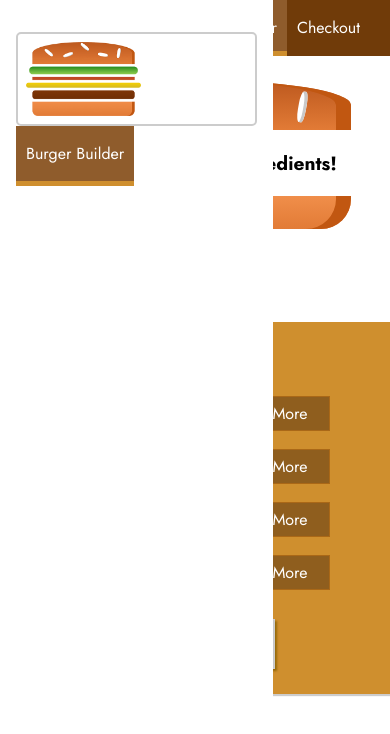
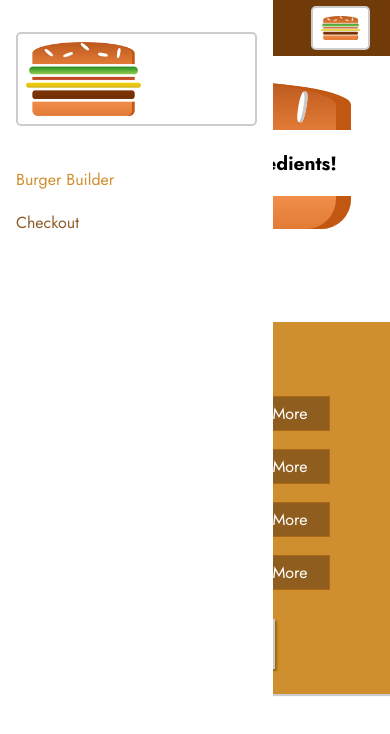
Before and after one commit to hendraaagil/burger-builder, a React (Create React App) app: page / in a window 390 px wide. Shown: the top 734 px of the page. Built offline with nearby package versions, Linux system fonts and the light colour scheme.

Commit message:
More about Responsive Adjustments

```diff
--- a/src/components/Navigation/NavItems/NavItem/NavItem.module.css
+++ b/src/components/Navigation/NavItems/NavItem/NavItem.module.css
@@ -1,20 +1,40 @@
+.NavItem {
+  display: block;
+  box-sizing: border-box;
+  margin: 10px 0;
+  width: 100%;
+}
+
+.NavItem a {
+  display: block;
+  box-sizing: border-box;
+  width: 100%;
+  text-decoration: none;
+  color: #8f5c2c;
+  transition: all 0.3s;
+}
+
+.NavItem a:hover,
+.NavItem a:active,
+.NavItem a.active {
+  color: #cf8f2e;
+}
+
+@media (min-width: 500px) {
   .NavItem {
     display: flex;
     align-items: center;
     box-sizing: border-box;
     margin: 0;
+    width: auto;
     height: 100%;
   }
 
   .NavItem a {
-  display: block;
-  box-sizing: border-box;
     padding: 16px 10px;
     height: 100%;
-  text-decoration: none;
     color: #fff;
     border-bottom: 5px solid transparent;
-  transition: all 0.3s;
   }
 
   .NavItem a:hover,
@@ -24,3 +44,4 @@
     color: #fff;
     border-bottom: 5px solid #cf8f2e;
   }
+}
--- a/src/components/Navigation/NavItems/NavItems.module.css
+++ b/src/components/Navigation/NavItems/NavItems.module.css
@@ -1,8 +1,15 @@
 .NavItems {
   display: flex;
   align-items: center;
+  flex-flow: column;
   margin: 0;
   padding: 0;
   height: 100%;
   list-style: none;
 }
+
+@media (min-width: 500px) {
+  .NavItems {
+    flex-flow: row;
+  }
+}
--- a/src/components/Navigation/SideDrawer/SideDrawer.module.css
+++ b/src/components/Navigation/SideDrawer/SideDrawer.module.css
@@ -27,5 +27,6 @@
 }
 
 .Logo {
+  margin-bottom: 32px;
   height: 12%;
 }
--- a/src/components/Navigation/Toolbar/Toolbar.js
+++ b/src/components/Navigation/Toolbar/Toolbar.js
@@ -10,7 +10,7 @@
     <div className={styles.Logo}>
       <Logo />
     </div>
-    <nav>
+    <nav className={styles.DesktopOnly}>
       <NavItems />
     </nav>
   </header>
--- a/src/components/Navigation/Toolbar/Toolbar.module.css
+++ b/src/components/Navigation/Toolbar/Toolbar.module.css
@@ -20,3 +20,9 @@
 .Logo {
   height: 80%;
 }
+
+@media (max-width: 499px) {
+  .DesktopOnly {
+    display: none;
+  }
+}
```
Lines whose indentation alone changed are shown as unchanged.
